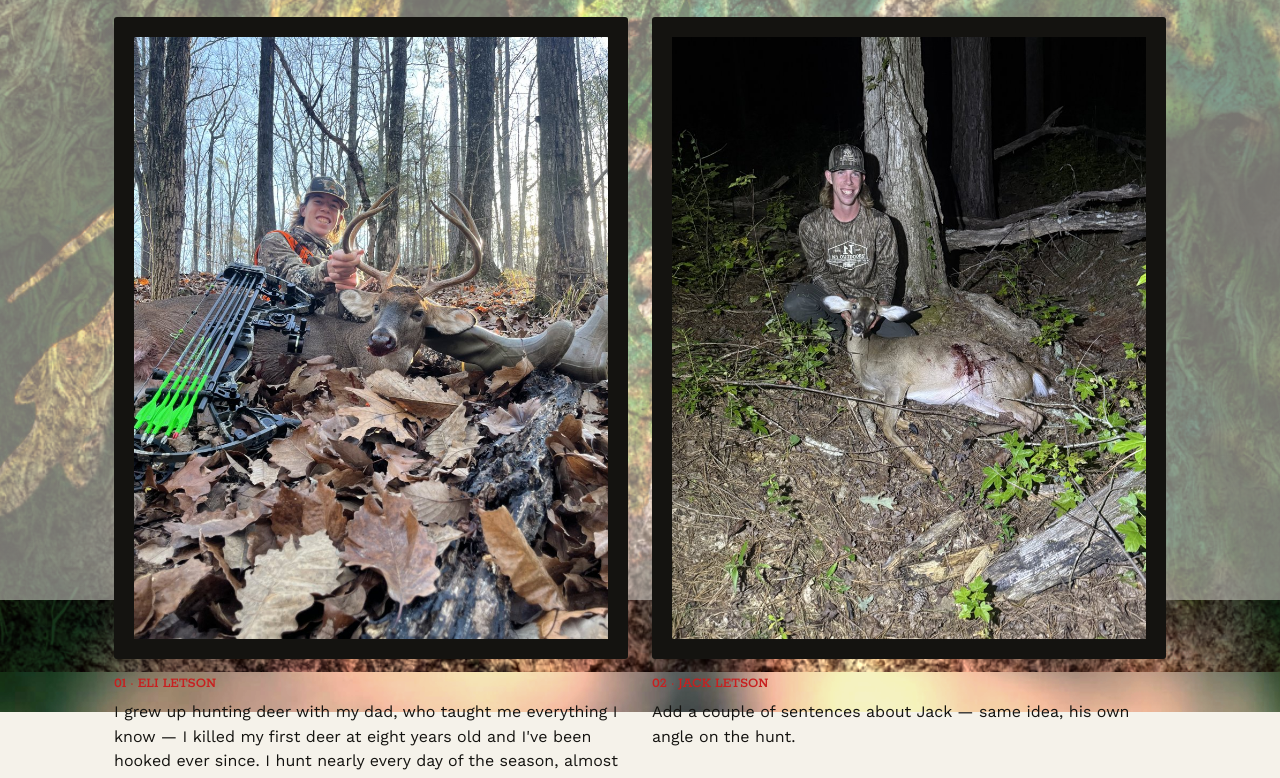
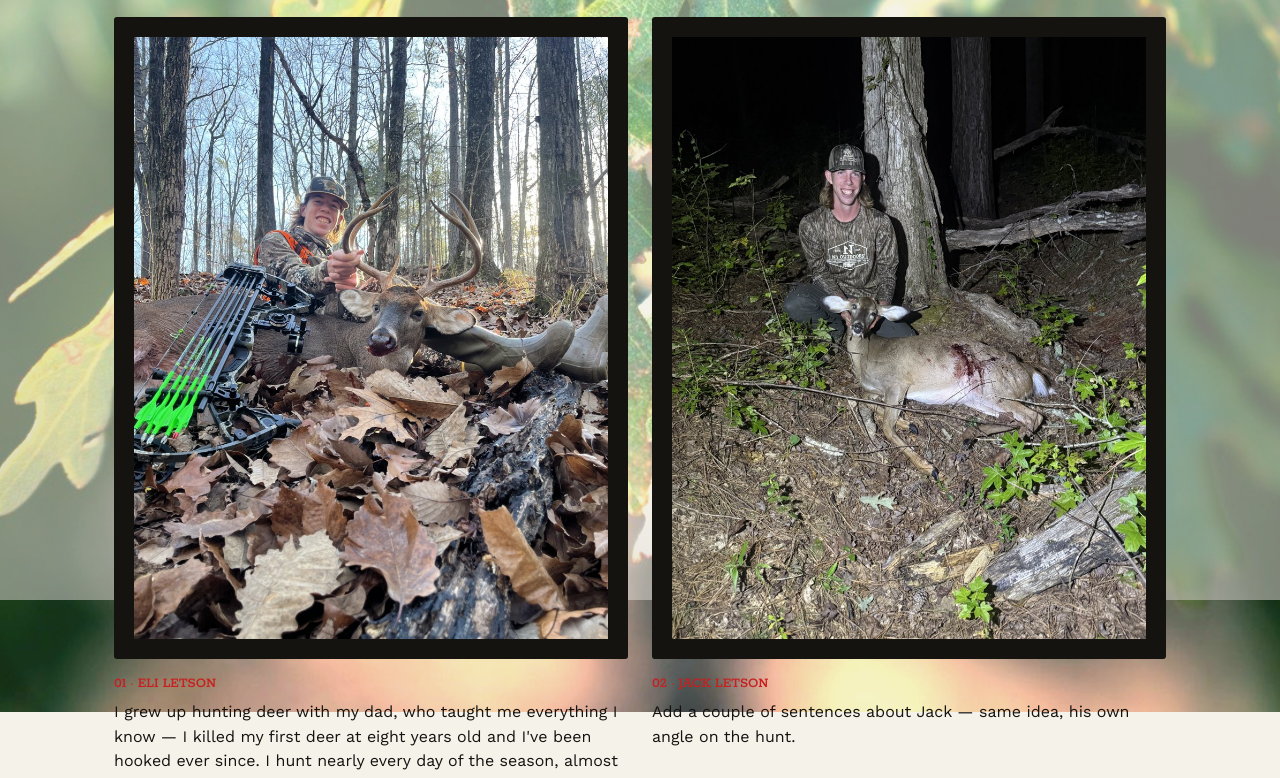
Before and after one commit to bbrycesmith/moderntradition, a plain HTML site: page about.html in a window 1280 px wide. Shown: the part 200-978 px from the top of the page. Drawn offline with nearby package versions, Linux system fonts and the light colour scheme.

Commit message:
Remove bark layer, use leaves photo alone for camo backdrop
Co-Authored-By: Claude Sonnet 5 <noreply@anthropic.com>

```diff
--- a/about.html
+++ b/about.html
@@ -9,8 +9,6 @@
   <link rel="stylesheet" href="style.css">
 </head>
 <body>
-
-  <div class="camo-backdrop-bark" aria-hidden="true"></div>
   <div class="camo-backdrop-leaves" aria-hidden="true"></div>
   <div class="camo-backdrop-vignette" aria-hidden="true"></div>
   <div class="camo-backdrop-tint" aria-hidden="true"></div>
--- a/script.js
+++ b/script.js
@@ -88,20 +88,16 @@ function formatSubscriberCount(n) {
 updateSubscriberCount();
 
 // ---- 4. Camo backdrop parallax ----
-// The leaves layer drifts a little faster than the bark layer behind
-// it, so the two visually separate as you scroll. Skipped entirely
+// The leaves layer drifts slightly as you scroll. Skipped entirely
 // for anyone with "reduce motion" set.
-const camoBark = document.querySelector('.camo-backdrop-bark');
 const camoLeaves = document.querySelector('.camo-backdrop-leaves');
 const prefersReducedMotion = window.matchMedia('(prefers-reduced-motion: reduce)').matches;
 
-if (camoBark && camoLeaves && !prefersReducedMotion) {
+if (camoLeaves && !prefersReducedMotion) {
   let ticking = false;
 
   function updateCamoParallax() {
-    const yBark = Math.min(window.scrollY * 0.04, 25);
     const yLeaves = Math.min(window.scrollY * 0.08, 50);
-    camoBark.style.transform = `translateY(${-yBark}px)`;
     camoLeaves.style.transform = `translateY(${-yLeaves}px)`;
     ticking = false;
   }
--- a/style.css
+++ b/style.css
@@ -34,24 +34,11 @@ img { max-width: 100%; display: block; }
 a { color: inherit; text-decoration: none; }
 
 /* ============================================
-   CAMO BACKDROP — real photos, not a print.
-   Oak leaves blended over tree bark, each layer
-   scrolling at a slightly different speed so the
-   leaves visually separate from the branches
-   behind them. Photos: Cafer Sevinç (leaves) &
-   SweeMing Young (bark) via Pexels, free-use
-   license, no attribution required.
+   CAMO BACKDROP — real photo, not a print.
+   Oak leaves, parallax-scrolling behind the page
+   content. Photo: Cafer Sevinç via Pexels,
+   free-use license, no attribution required.
 ============================================ */
-.camo-backdrop-bark {
-  position: fixed;
-  top: -9%; left: -2%;
-  width: 104%; height: 118%;
-  z-index: -4;
-  background-image: url("bg-camo-bark.jpg");
-  background-size: cover;
-  background-position: center 40%;
-  filter: saturate(1.05) contrast(1.15) sepia(.1) brightness(1.2);
-}
 .camo-backdrop-leaves {
   position: fixed;
   top: -14%; left: -2%;
@@ -78,7 +65,7 @@ a { color: inherit; text-decoration: none; }
   opacity: .48;
 }
 @media (prefers-reduced-motion: no-preference) {
-  .camo-backdrop-bark, .camo-backdrop-leaves { will-change: transform; }
+  .camo-backdrop-leaves { will-change: transform; }
 }
 
 a:focus-visible,
```
Also changed, not shown: index.html (+0 -2 lines), merch.html (+0 -2 lines), videos.html (+0 -2 lines), bg-camo-bark.jpg (deleted).
